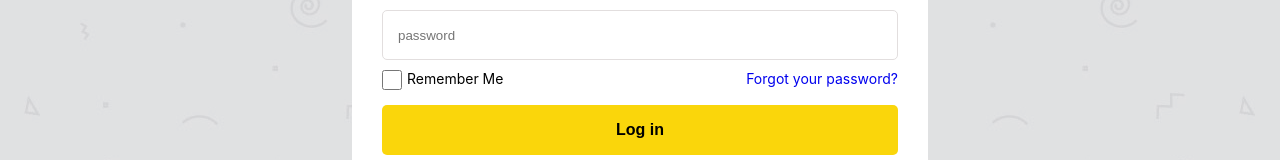
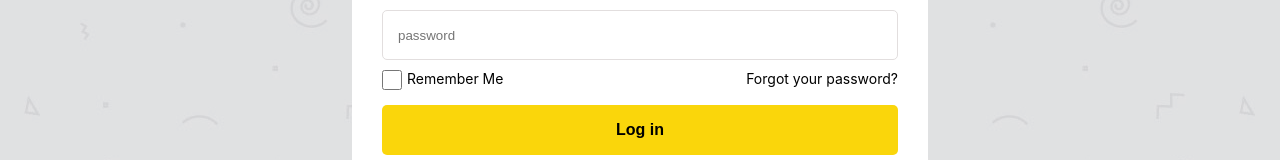
Before and after one commit to EbukaNweje/SaPhill-palace, a React (Create React App) app: page /Registration in a window 1280 px wide. Shown: the part 575-735 px from the top of the page. Built offline with nearby package versions, Linux system fonts and the light colour scheme.

Commit message:
Ok look now fix

```diff
--- a/src/Register/Register.js
+++ b/src/Register/Register.js
@@ -108,7 +108,7 @@ const urlL = "https://saphill-palace.herokuapp.com/user/login"
                     <input className='Registercheck' type="checkbox"/>
                     <p>Remember Me</p>
                     </div>
-                    <p className='reglink'><a href='#'>Forgot your password?</a></p>
+                    <p className='reglink'>Forgot your password?</p>
                     </article>
                     <button className='Registerbtn' onClick={()=> Login()}>Log in</button>
             </section>
```
Also changed, not shown: 8 other files (tests, documents, lock files or other folders).
